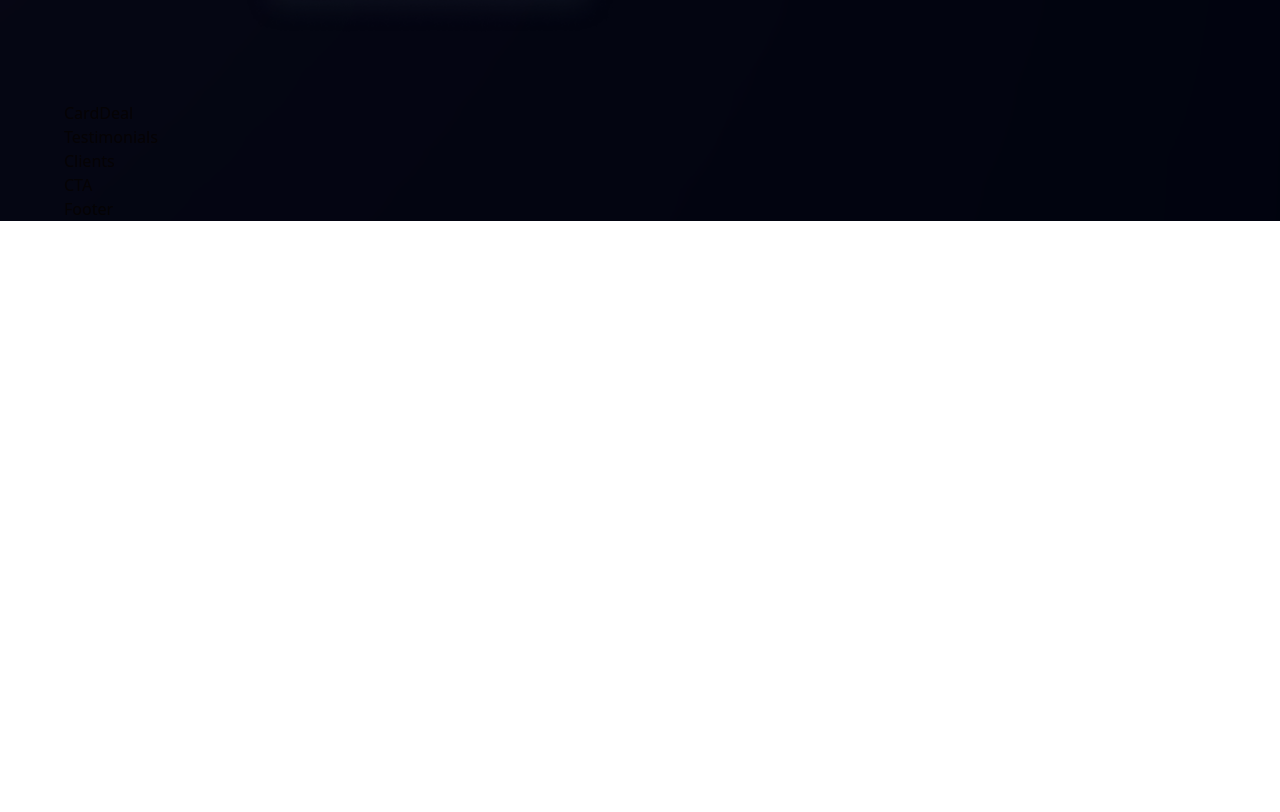
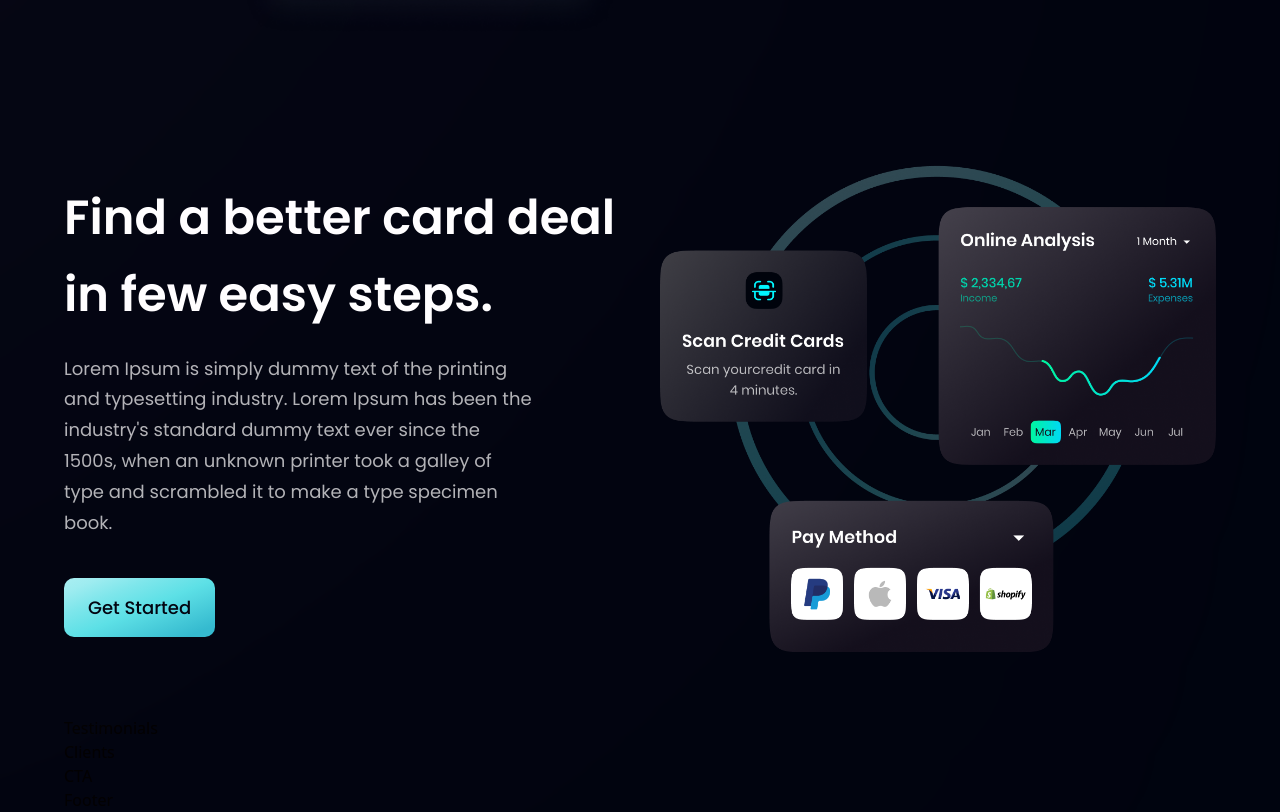
Before and after one commit to snehap02/bank-modern-app, a React (Vite) app: page / in a window 1280 px wide. Shown: the part 2088-2900 px from the top of the page. Before the commit the page ends 2309 px from the top, so only its background shows below. Built offline with nearby package versions, Linux system fonts and the light colour scheme.

Commit message:
completed card deal section

```diff
--- a/src/components/Button.jsx
+++ b/src/components/Button.jsx
@@ -3,7 +3,7 @@ import React from 'react'
 const Button = ({style}) => {
   return (
     <>
-      <button type='button' className={`py-4 px-6 bg-blue-gradient font-medium font-poppins text-[18px] text-primary outline-none ${style}`}>
+      <button type='button' className={`py-4 px-6 bg-blue-gradient font-medium font-poppins text-[18px] text-primary outline-none ${style} rounded-[10px]` }>
         Get Started
       </button>
     </>
--- a/src/components/CardDeal.jsx
+++ b/src/components/CardDeal.jsx
@@ -1,8 +1,25 @@
-import React from 'react'
+import React from 'react';
+import { card } from '../assets';
+import styles, {layout} from '../style';
+import Button from './Button';
 
 const CardDeal = () => {
   return (
-    <div>CardDeal</div>
+    <>
+      <section className={layout.section}>
+        <div className={layout.sectionInfo}>
+          <h2 className={styles.heading2}>Find a better card deal <br className='sm:block hidden' /> in few easy steps.</h2>
+          <p className={`${styles.paragraph} max-w-[470px] mt-5`}>
+          Lorem Ipsum is simply dummy text of the printing and typesetting industry. Lorem Ipsum has been the industry's standard dummy text ever since the 1500s, when an unknown printer took a galley of type and scrambled it to make a type specimen book.
+          </p>
+          <Button style="mt-10" />
+        </div>
+
+        <div className={layout.sectionImg}>
+          <img src={card} alt='card' className='w-[100%] h-[100%]'/>
+        </div>
+      </section>
+    </>
   )
 }
 
```
